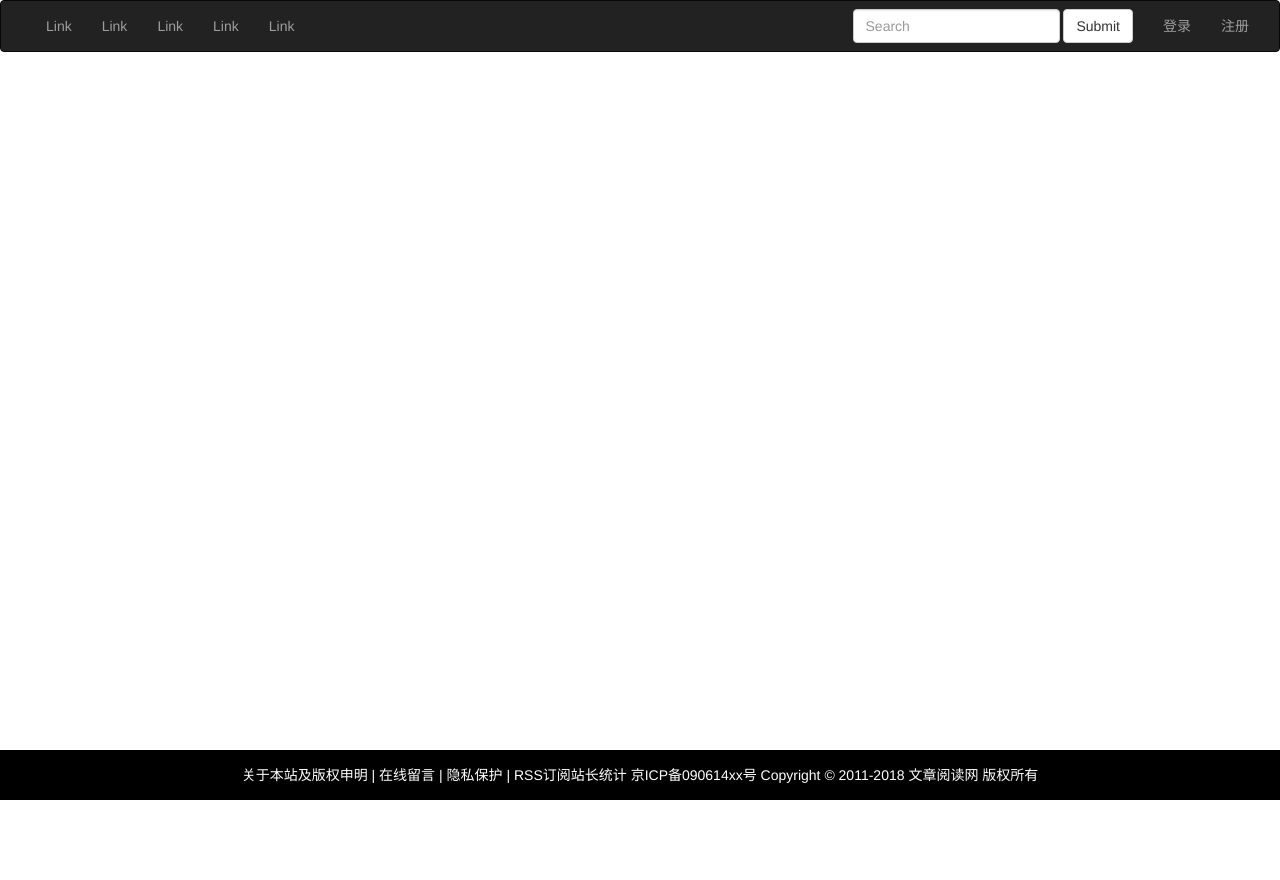
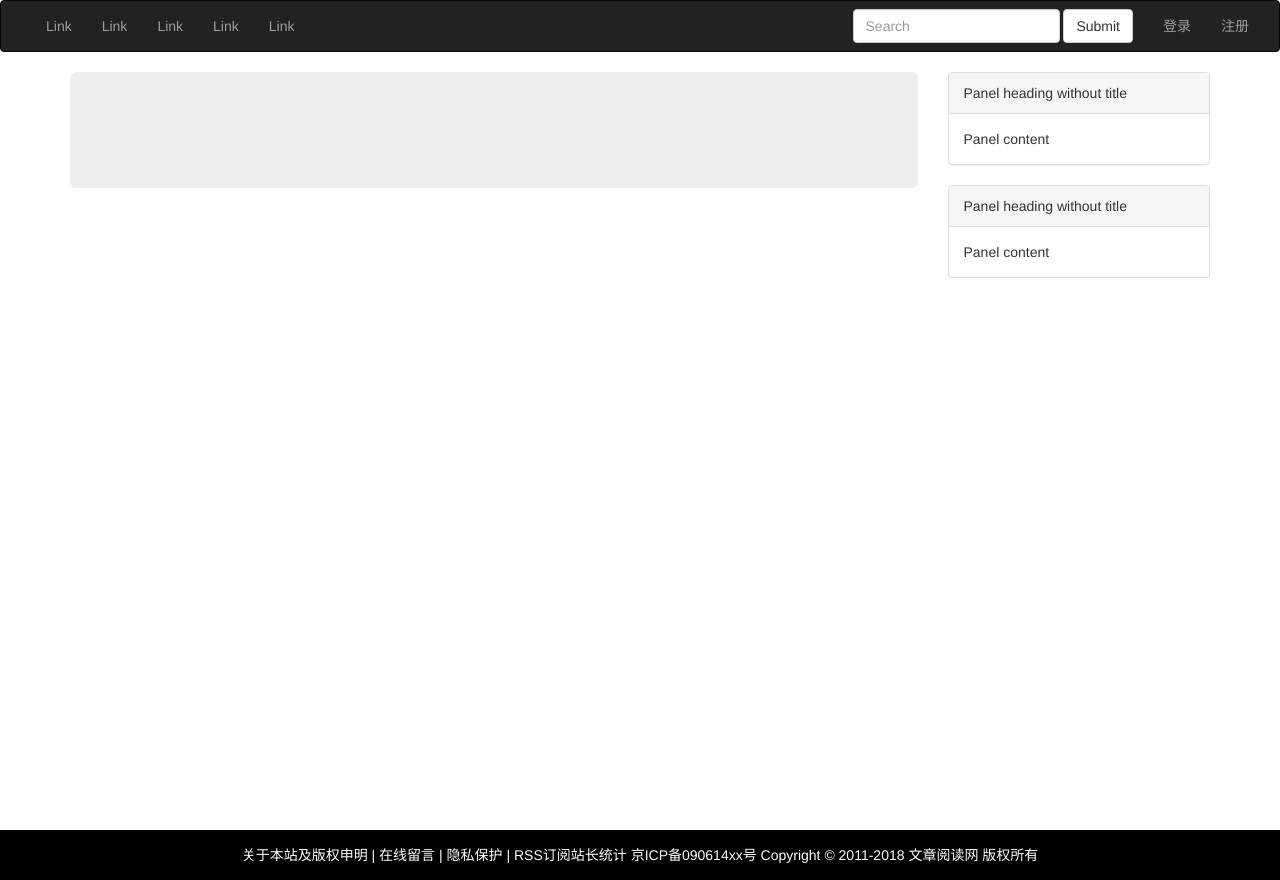
Before and after one commit to qiumozhou/flask_blog, a Flask app: template template/article.html in a window 1280 px wide. Before the commit the page ends 800 px from the top, so only its background shows below. Run offline with Flask 2, Linux system fonts and the light colour scheme; the template is opened without the code that fills it, so the values that code supplies are empty; some libraries are stand-ins or nearby versions.

Commit message:
文章详情页

```diff
--- a/apps/db.py
+++ b/apps/db.py
@@ -1,5 +1,6 @@
 from sqlalchemy import create_engine
+from sqlalchemy.orm import sessionmaker, scoped_session
 
 engine = create_engine('mysql+pymysql://root:123456@127.0.0.1:3306/blog?charset=utf8')
-
-# print(engine)
+Session = sessionmaker(bind=engine)
+dbsession = scoped_session(Session)
--- a/main.py
+++ b/main.py
@@ -1,22 +1,28 @@
 from flask import Flask, render_template
 # from flask.ext.sqlalchemy import SQLAlchemy
+# from apps import article
+from apps.article import article
+from apps.db import dbsession
+from apps.model import Article
+
 app = Flask(__name__,static_folder="static",template_folder="template",static_url_path='/')
 
 # app.config['SQLALCHEMY_DATABASE_URI']='mysql+pymysql://jianshu:jianshu@127.0.0.1:3306/jianshu'
 # #设置这一项是每次请求结束后都会自动提交数据库中的变动
 # app.config['SQLALCHEMY_COMMIT_ON_TEARDOWN']=True
 # #实例化
-# # db = SQLAlchemy(app)
+# db = SQLAlchemy(app)
 
 @app.route('/')
 def index():
-    return render_template("index.html")
+    row = dbsession.query(Article)[0:5]
+    return render_template("index.html", artiles=row)
 
-@app.route('/article')
-def article():
-    return render_template("article.html")
+# @app.route('/article')
+# def article():
+#     return render_template("article.html")
 
 if __name__ == "__main__":
-    # from apps.model import *
 
+    app.register_blueprint(article)
     app.run(debug=True)
--- a/static/css/base.css
+++ b/static/css/base.css
@@ -5,9 +5,9 @@ html,body {
 }
 
 .cont{
-  min-height:100%;
+  min-height:110%;
   height: auto !important;
-  height: 100%;
+  height: 110%;
   position: relative;
 
 }
@@ -22,3 +22,12 @@ footer {
   clear:both;
 
 }
+.info{
+  font-size: 8px;
+  margin-top:10px;
+  margin-bottom:10px;
+}
+
+.main{
+  margin-bottom: 50px;
+}
--- a/template/article.html
+++ b/template/article.html
@@ -1,3 +1,40 @@
 {% extends "index.html" %}
 {% block main %}
+<div class="content">
+    <div class="container">
+        <div class="row">
+            <div class="col-md-9">
+                <div class="jumbotron">
+  <h2>{{ article.titile}}</h2>
+  <p>{{ article.content }}</p>
+</div>
+
+            </div>
+
+
+               <div class="col-md-3">
+        <div class="panel panel-default">
+          <div class="panel-heading">Panel heading without title</div>
+          <div class="panel-body">
+            Panel content
+          </div>
+        </div>
+
+                        <div class="panel panel-default">
+          <div class="panel-heading">Panel heading without title</div>
+          <div class="panel-body">
+            Panel content
+          </div>
+        </div>
+
+      </div>
+
+
+
+
+
+
+        </div>
+    </div>
+</div>
 {% endblock %}
--- a/template/index.html
+++ b/template/index.html
@@ -1,125 +1,39 @@
 {% extends "base.html" %}
 {% block main %}
 
+<div class="main">
 <div class="container">
   <div class="row">
       <div class="col-sm-9">
           <div class="row">
 
             <!-- 文章  -->
+              {% for stu in artiles %}
+              <div class="col-md-12">
+                <div class="row">
                   <div class="col-md-3">
                 <a href="#" class="thumbnail">
-                  <img src="..." alt="...">
+<!--                  <img src="/images/logo.jpg" alt="...">-->
                 </a>
               </div>
                    <div class="col-md-9">
+
                      <div class="list-group">
-                  <a href="#" class="list-group-item">
-                    <h4 class="list-group-item-heading">List group item heading</h4>
-                    <p class="list-group-item-text">...</p>
-                  </a>
-                </div>
-              </div>
+                  <a href="/article/{{ stu.id }}"  class="list-group-item">
+                    <h3 class="list-group-item-heading">{{ stu.titile }}</h3>
 
+                      <div class="info">作者：{{ stu.author.username }}&nbsp;&nbsp;&nbsp;
+                日期：{{ stu.pubdate }}&nbsp;&nbsp;&nbsp;阅读：91 次&nbsp;&nbsp;&nbsp;消耗积分：0 分</div>
 
-              <div class="col-md-3">
-                <a href="#" class="thumbnail">
-                  <img src="..." alt="...">
-                </a>
-              </div>
-              <div class="col-md-9">
-                <div class="list-group">
-                  <a href="#" class="list-group-item">
-                    <h4 class="list-group-item-heading">List group item heading</h4>
-                    <p class="list-group-item-text">...</p>
-                  </a>
-                </div>
-              </div>
-
-
-
-                          <div class="col-md-3">
-                <a href="#" class="thumbnail">
-                  <img src="..." alt="...">
-                </a>
-              </div>
-              <div class="col-md-9">
-                <div class="list-group">
-                  <a href="#" class="list-group-item">
-                    <h4 class="list-group-item-heading">List group item heading</h4>
-                    <p class="list-group-item-text">...</p>
-                  </a>
-                </div>
-              </div>
-
-
-
-
-                          <div class="col-md-3">
-                <a href="#" class="thumbnail">
-                  <img src="..." alt="...">
-                </a>
-              </div>
-              <div class="col-md-9">
-                <div class="list-group">
-                  <a href="#" class="list-group-item">
-                    <h4 class="list-group-item-heading">List group item heading</h4>
-                    <p class="list-group-item-text">...</p>
-                  </a>
-                </div>
-              </div>
-
-
-
-                          <div class="col-md-3">
-                <a href="#" class="thumbnail">
-                  <img src="..." alt="...">
-                </a>
-              </div>
-              <div class="col-md-9">
-                <div class="list-group">
-                  <a href="#" class="list-group-item">
-                    <h4 class="list-group-item-heading">List group item heading</h4>
-                    <p class="list-group-item-text">...</p>
-                  </a>
-                </div>
-              </div>
-
-
-                          <div class="col-md-3">
-                <a href="#" class="thumbnail">
-                  <img src="..." alt="...">
-                </a>
-              </div>
-              <div class="col-md-9">
-                <div class="list-group">
-                  <a href="#" class="list-group-item">
-                    <h4 class="list-group-item-heading">List group item heading</h4>
-                    <p class="list-group-item-text">...</p>
-                  </a>
-                </div>
-              </div>
-
-
-
-
-
-
-              <div class="col-md-3">
-                <a href="#" class="thumbnail">
-                  <img src="..." alt="...">
-                </a>
-              </div>
-              <div class="col-md-9">
-                <div class="list-group">
-                  <a href="#" class="list-group-item">
-                    <h4 class="list-group-item-heading">List group item heading</h4>
-                    <p class="list-group-item-text">...</p>
+                    <p class="list-group-item-text">
+                      {{ stu.content }}
+                    </p>
                   </a>
                 </div>
                    </div>
                 </div>
-
+              </div>
+              {% endfor %}
              <nav aria-label="Page navigation">
             <ul class="pagination navbar-right">
               <li>
@@ -139,6 +53,10 @@
               </li>
             </ul>
           </nav>
+
+          </div>
+
+
 
       </div>
       <!-- 热点  -->
@@ -161,5 +79,5 @@
       </div>
   </div>
 </div>
-
+</div>
 {%endblock%}
```
Also changed, not shown: apps/article.py (added, +13 -0 lines), apps/model.py (+6 -4 lines), apps/test.py (+5 -5 lines). Lines whose indentation alone changed are shown as unchanged.
